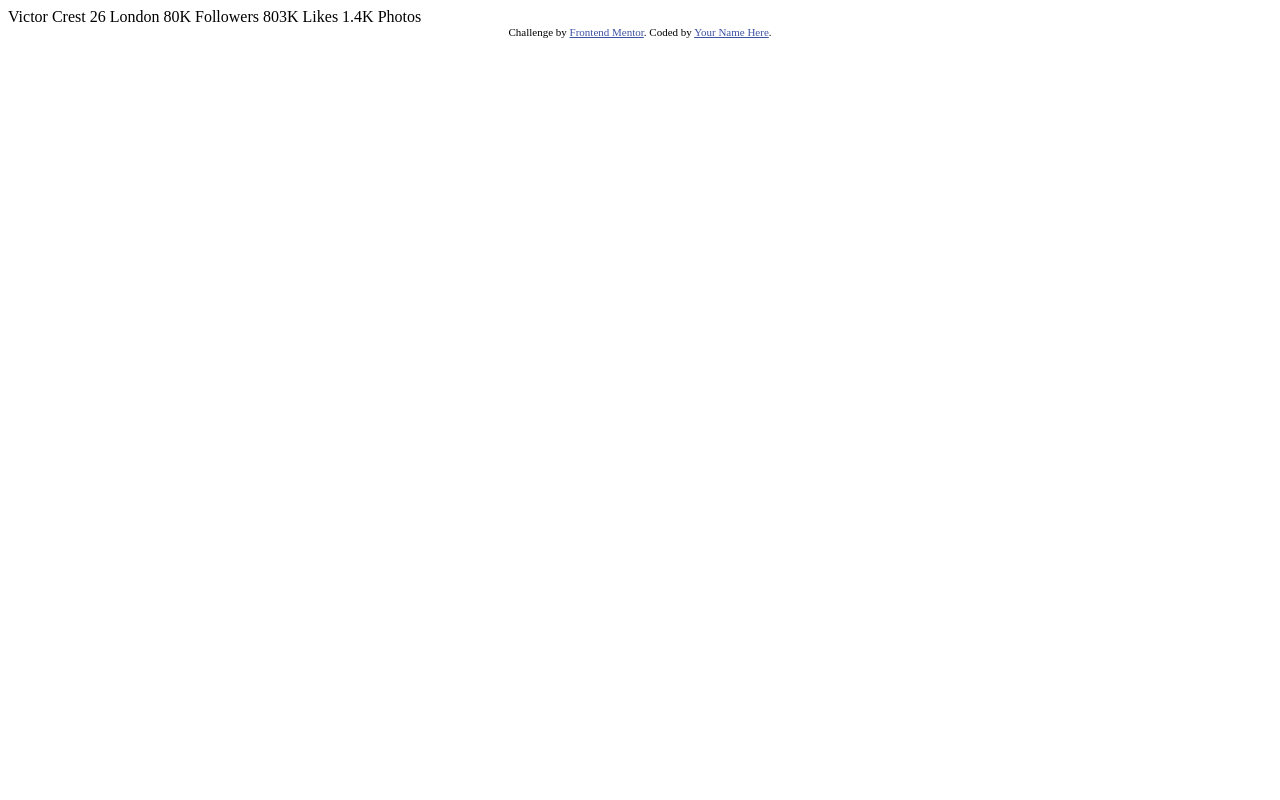
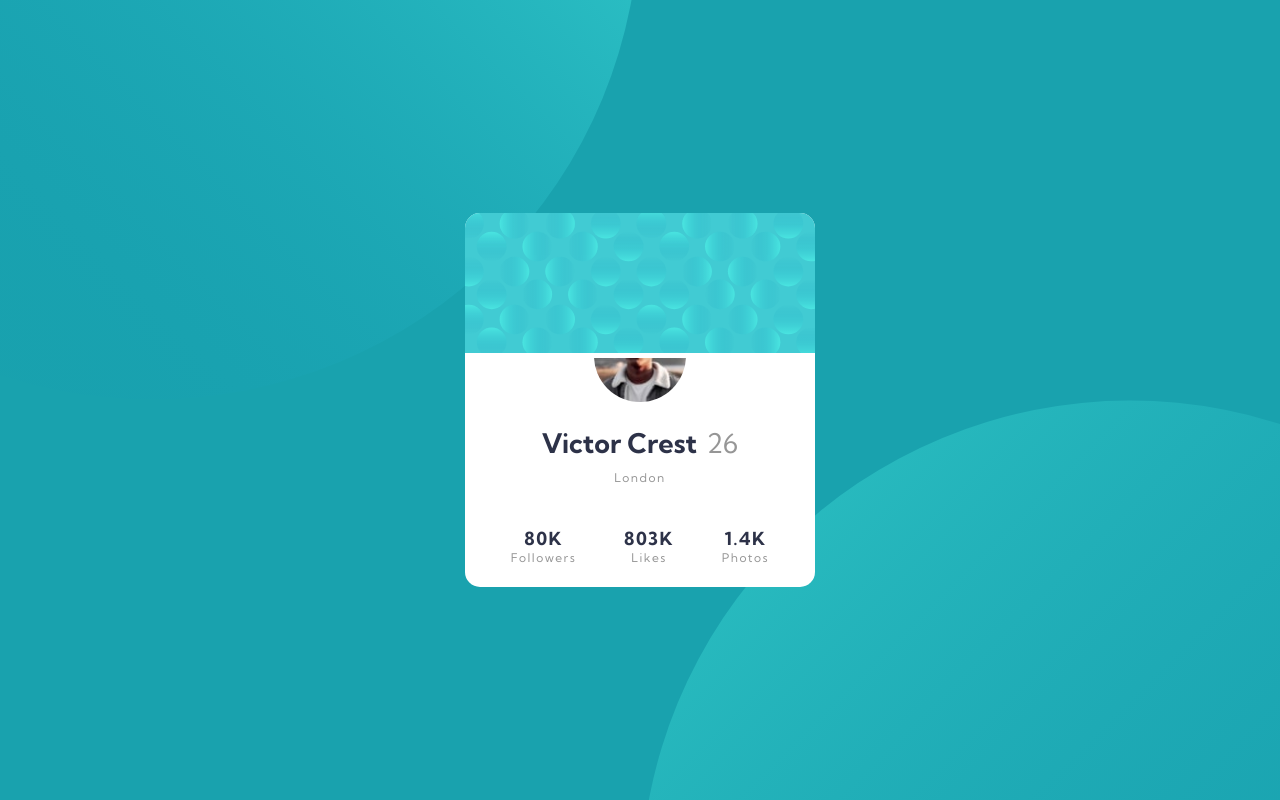
Before and after one commit to Oakwood811/profile-card-component-main, a plain HTML site: page index.html in a window 1280 px wide. Drawn offline with Linux system fonts and the light colour scheme.

Commit message:
initial commit

```diff
--- a/index.html
+++ b/index.html
@@ -5,31 +5,34 @@
   <meta name="viewport" content="width=device-width, initial-scale=1.0"> <!-- displays site properly based on user's device -->
 
   <link rel="icon" type="image/png" sizes="32x32" href="./images/favicon-32x32.png">
+  <link rel="stylesheet" href="style.css">
+  <title>Profile card component</title>
 
-  <title>Frontend Mentor | Profile card component</title>
-
-  <!-- Feel free to remove these styles or customise in your own stylesheet 👍 -->
-  <style>
-    .attribution { font-size: 11px; text-align: center; }
-    .attribution a { color: hsl(228, 45%, 44%); }
-  </style>
 </head>
 <body>
-  Victor Crest
-  26
-  London
-
-  80K
-  Followers
-
-  803K
-  Likes
-
-  1.4K
-  Photos
-  <div class="attribution">
-    Challenge by <a href="https://www.frontendmentor.io?ref=challenge" target="_blank">Frontend Mentor</a>.
-    Coded by <a href="#">Your Name Here</a>.
+  <div class="container">
+    <div class="wrapper">
+      <img src="images/bg-pattern-card.svg" alt="">
+      <div class="info">
+          <img src="images/image-victor.jpg" alt="">
+          <h2>Victor Crest<span>26</span></h2>
+          <p class="place">London</p>
+        <div class="status">
+            <div>
+              <p class="number">80K</p>
+              <p>Followers</p>
+             </div>
+            <div>
+              <p class="number">803K</p>
+              <p>Likes</p>
+            </div>
+            <div>
+              <p class="number">1.4K</p>
+              <p> Photos</p>
+        </div>
+      </div>
+    </div>
   </div>
+</div>
 </body>
 </html>
--- /dev/null
+++ b/style.css
@@ -0,0 +1,69 @@
+@import url('https://fonts.googleapis.com/css2?family=Kumbh+Sans:wght@200;400;700&display=swap');
+
+*,* ::after, ::before{
+  margin: 0;
+  padding: 0;
+  box-sizing: border-box;
+}
+
+body{
+ font-family: 'Kumbh Sans', sans-serif;
+ display: flex;
+ align-items: center;
+ font-size: 18px;
+ min-height: 100vh;
+ background-color: hsl(185, 75%, 39%);
+ background-image: url(images/bg-pattern-top.svg), url(images/bg-pattern-bottom.svg);
+ background-repeat: no-repeat, no-repeat;
+ background-position: right 50vw bottom 50vh, left 50vw top 50vh;
+
+}
+.container{
+  margin: 0 auto;
+  text-align: center;
+}
+.wrapper{
+background-color: white;
+max-width: 450px;
+border-radius: 15px;
+overflow: hidden;
+margin: 1rem;
+color: hsl(229, 23%, 23%);
+}
+.info{
+overflow: hidden;
+
+}
+.info img{
+width: 100px;
+height: 100px;
+border-radius: 50%;
+border: 4px solid white;
+margin-top: -52px;
+margin-bottom: 15px;
+}
+.status{
+  display: flex;
+  justify-content: space-around;
+  margin: 22px;
+  }
+  .number{
+    color: hsl(229, 23%, 23%);
+    font-size: 18px;
+    font-weight: 700;
+  }
+.info .place{
+ margin: 10px;
+ padding-bottom: 20px;
+}
+ div p{
+    color: hsl(0, 0%, 59%);
+    font-size: 12px;
+    letter-spacing: 1.5px;
+    font-weight: 400;
+  }
+  span{
+    color: hsl(0, 0%, 59%);
+    font-weight: 400;
+    margin-left: 10px;
+  }
```
